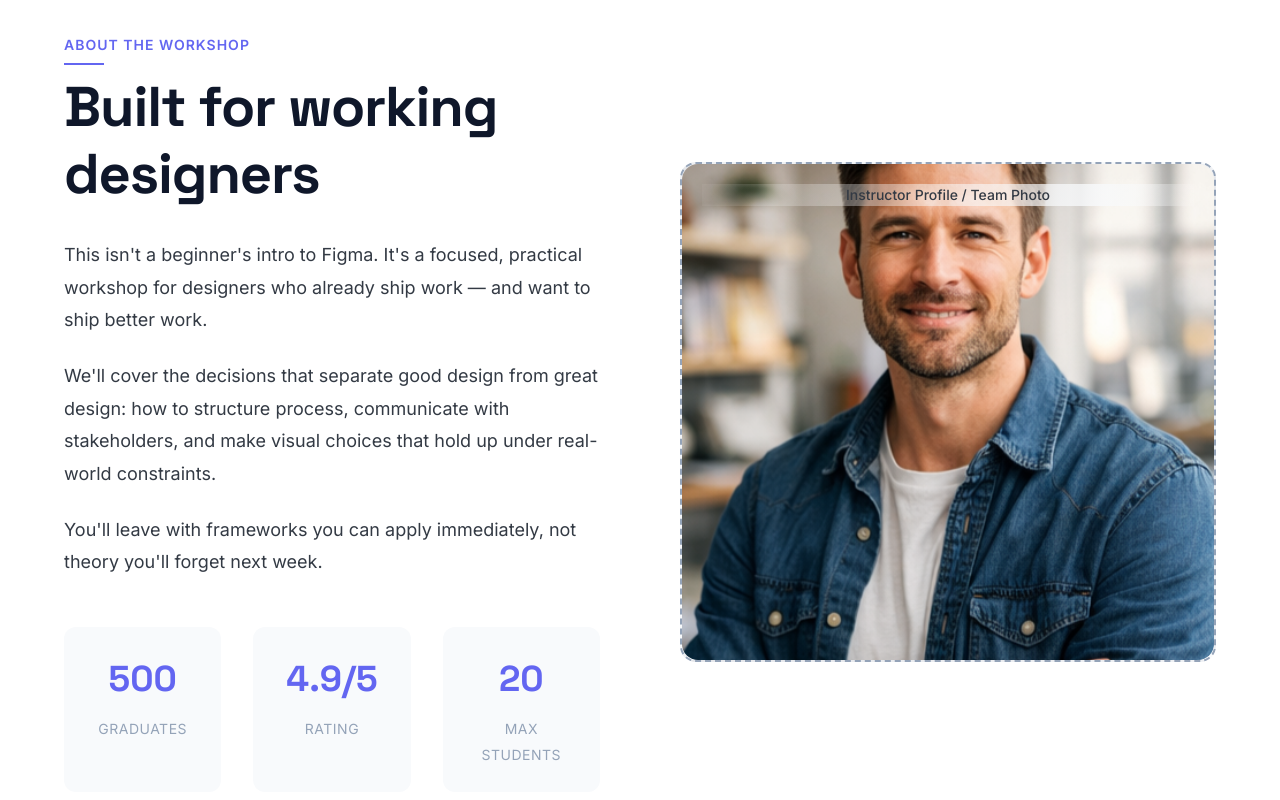
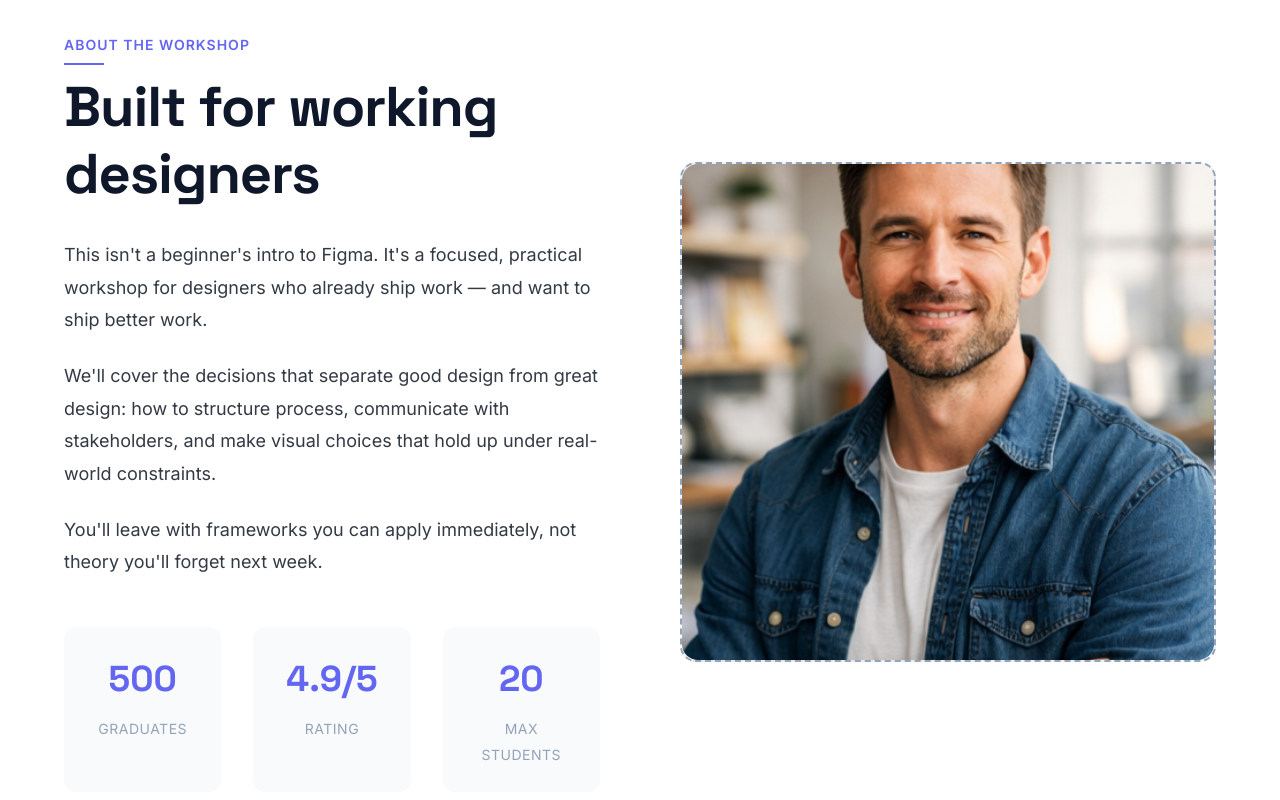
Before and after one commit to gitv8/workshop-design, a plain HTML site: page index.html in a window 1280 px wide. Shown: the part 2825-3625 px from the top of the page. Drawn offline with Linux system fonts and the light colour scheme.

Commit message:
update index.html

```diff
--- a/index.html
+++ b/index.html
@@ -142,7 +142,6 @@
                 <div class="reveal-scale">
                     <div class="image-card" style="height: 500px;">
                         <img src="assets/img/4.png" alt="Instructor Profile / Team Photo">
-                        <span class="image-card-text">Instructor Profile / Team Photo</span>
                     </div>
                 </div>
             </div>
```
